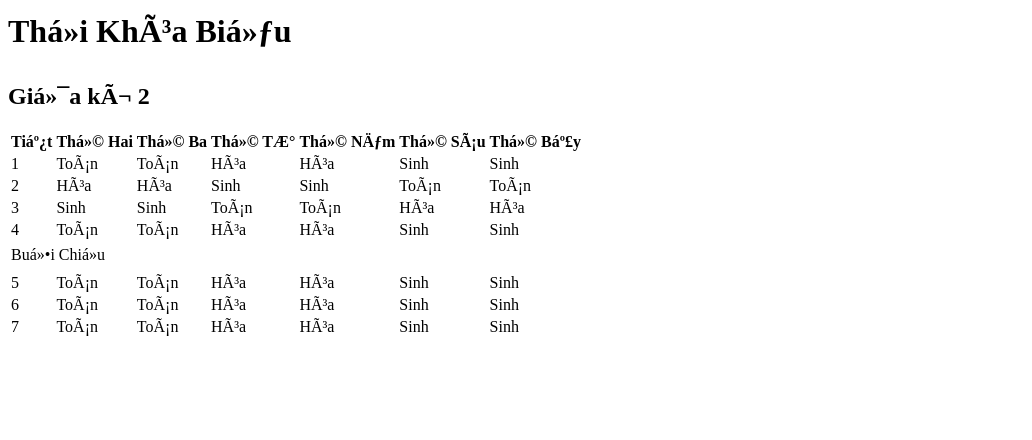
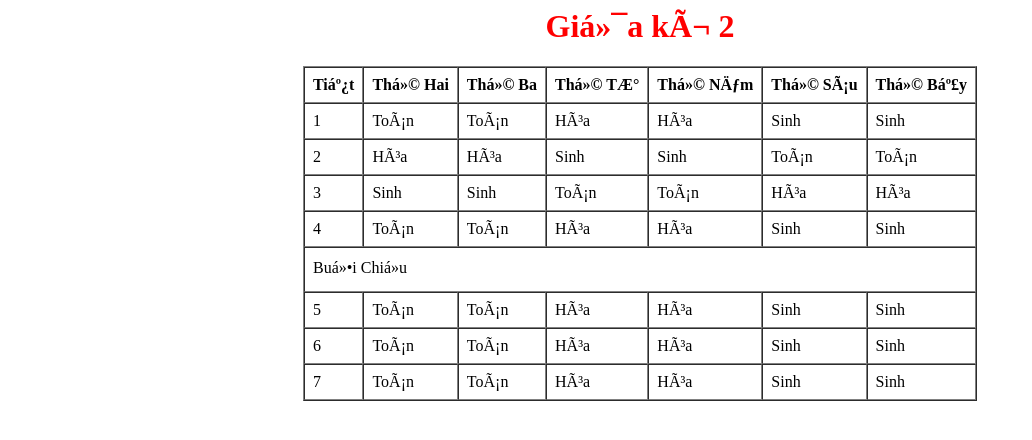
Before and after one commit to vuhuyhoang433-dotcom/Dopdop, a plain HTML site: page index.html in a window 1280 px wide. Shown: the whole page, without its empty margins (0-1032 px from the left). Drawn offline with Linux system fonts and the light colour scheme.

Commit message:
Update index.html

```diff
--- a/index.html
+++ b/index.html
@@ -1,14 +1,11 @@
 <html>
   <head>
     <meta charset="utf 8">
-    <style>
-      td{text align:center;}
-    </style>
   </head>
   <body>
-    <h1>Thời Khóa Biểu</h1>
-    <h2>Giữa kì 2</h2>
-    <table>
+    <h1 style="color:red; text-align:center;>Thời Khóa Biểu</h1>
+    <h2 style="color:yellow; text-align:center;>Giữa kì 2</h2>
+    <table border="1" cellspacing="0" cellpadding="8" align="center">
       <tr>
         <th>Tiết</th>
         <th>Thứ Hai</th>
```
